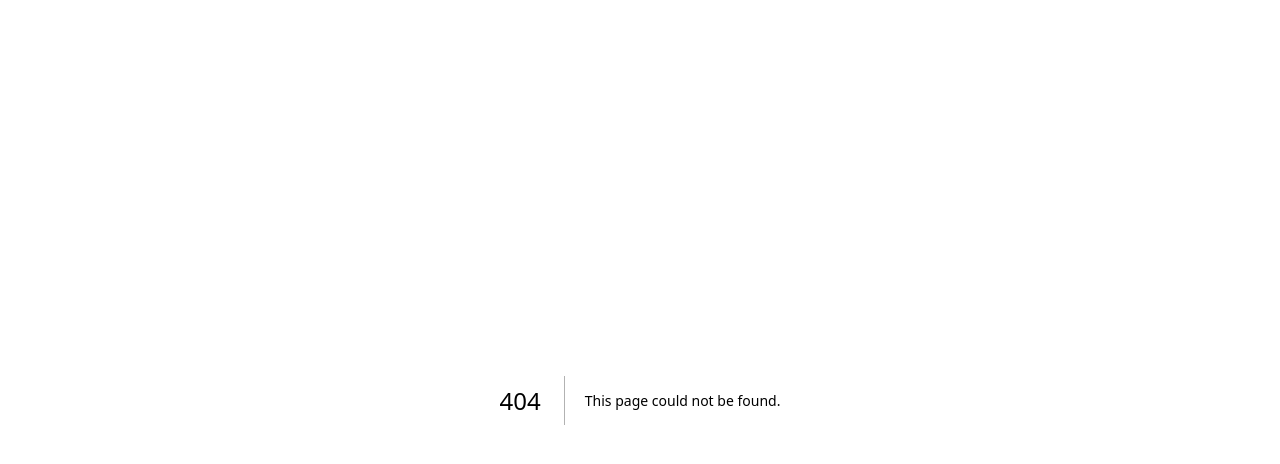
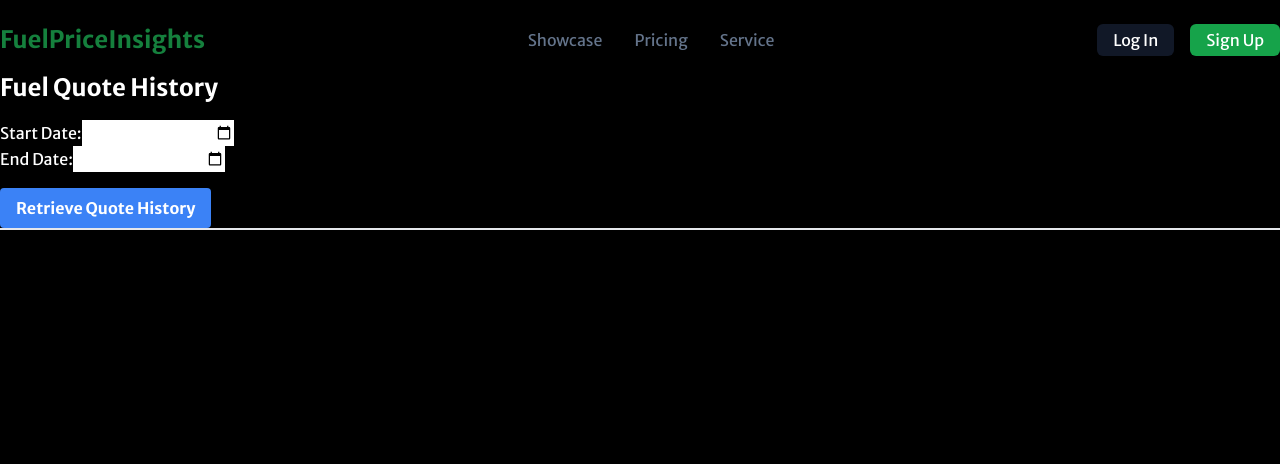
Before and after one commit to caoboyeehaw/fuel-price-insights, a Next.js app: page /history in a window 1280 px wide. Before the commit this address had no page. Shown: the top 464 px of the page. Built offline with nearby package versions, Linux system fonts and the light colour scheme.

Commit message:
history page

```diff
--- /dev/null
+++ b/src/pages/history.tsx
@@ -0,0 +1,80 @@
+import { useState } from 'react';
+import Navbar from '../components/Navbar';
+
+export default function Home() {
+  const [startDate, setStartDate] = useState(null);
+  const [endDate, setEndDate] = useState(null);
+  const [fuelQuotes, setFuelQuotes] = useState([]);
+
+  const handleStartDateChange = (event) => {
+    setStartDate(event.target.value);
+  };
+
+  const handleEndDateChange = (event) => {
+    setEndDate(event.target.value);
+  };
+
+  // Function to generate sample fuel price quotes
+  const generateSampleFuelQuotes = () => {
+    const sampleQuotes = [
+      {
+        date: '2023-06-01',
+        gallons: 50,
+        clientLocation: 'New York',
+        fuelRate: 2.5,
+        finalPrice: 125
+      },
+      // Add more sample quotes here
+    ];
+    const filteredQuotes = sampleQuotes.filter((quote) => {
+        return quote.date >= startDate && quote.date <= endDate;
+      });
+    setFuelQuotes(filteredQuotes);
+  };
+
+  return (
+    <div className="flex flex-col min-h-screen py-6">
+      <Navbar />
+      <div className="mt-4 border-b-2 border-gray-200">
+        <h1 className="text-2xl font-bold mb-4">Fuel Quote History</h1>
+        <div>
+          <label htmlFor="start-date">Start Date:</label>
+          <input type="date" id="start-date" value={startDate} onChange={handleStartDateChange} />
+        </div>
+        <div>
+          <label htmlFor="end-date">End Date:</label>
+          <input type="date" id="end-date" value={endDate} onChange={handleEndDateChange} />
+        </div>
+        <div className="mt-4">
+          <button className="bg-blue-500 hover:bg-blue-600 text-white font-semibold py-2 px-4 rounded" onClick={generateSampleFuelQuotes}>
+            Retrieve Quote History
+          </button>
+        </div>
+        {fuelQuotes.length > 0 && (
+          <table className="mt-4 border border-gray-200">
+            <thead>
+              <tr>
+                <th className="border-b font-medium text-sm text-gray-700 px-4 py-2">Date</th>
+                <th className="border-b font-medium text-sm text-gray-700 px-4 py-2"># of Gallons</th>
+                <th className="border-b font-medium text-sm text-gray-700 px-4 py-2">Client Location</th>
+                <th className="border-b font-medium text-sm text-gray-700 px-4 py-2">Fuel Rate</th>
+                <th className="border-b font-medium text-sm text-gray-700 px-4 py-2">Final Price</th>
+              </tr>
+            </thead>
+            <tbody>
+              {fuelQuotes.map((quote, index) => (
+                <tr key={index}>
+                  <td className="border-b px-4 py-2">{quote.date}</td>
+                  <td className="border-b px-4 py-2">{quote.gallons}</td>
+                  <td className="border-b px-4 py-2">{quote.clientLocation}</td>
+                  <td className="border-b px-4 py-2">{quote.fuelRate}</td>
+                  <td className="border-b px-4 py-2">{quote.finalPrice}</td>
+                </tr>
+              ))}
+            </tbody>
+          </table>
+        )}
+      </div>
+    </div>
+  );
+};
```
